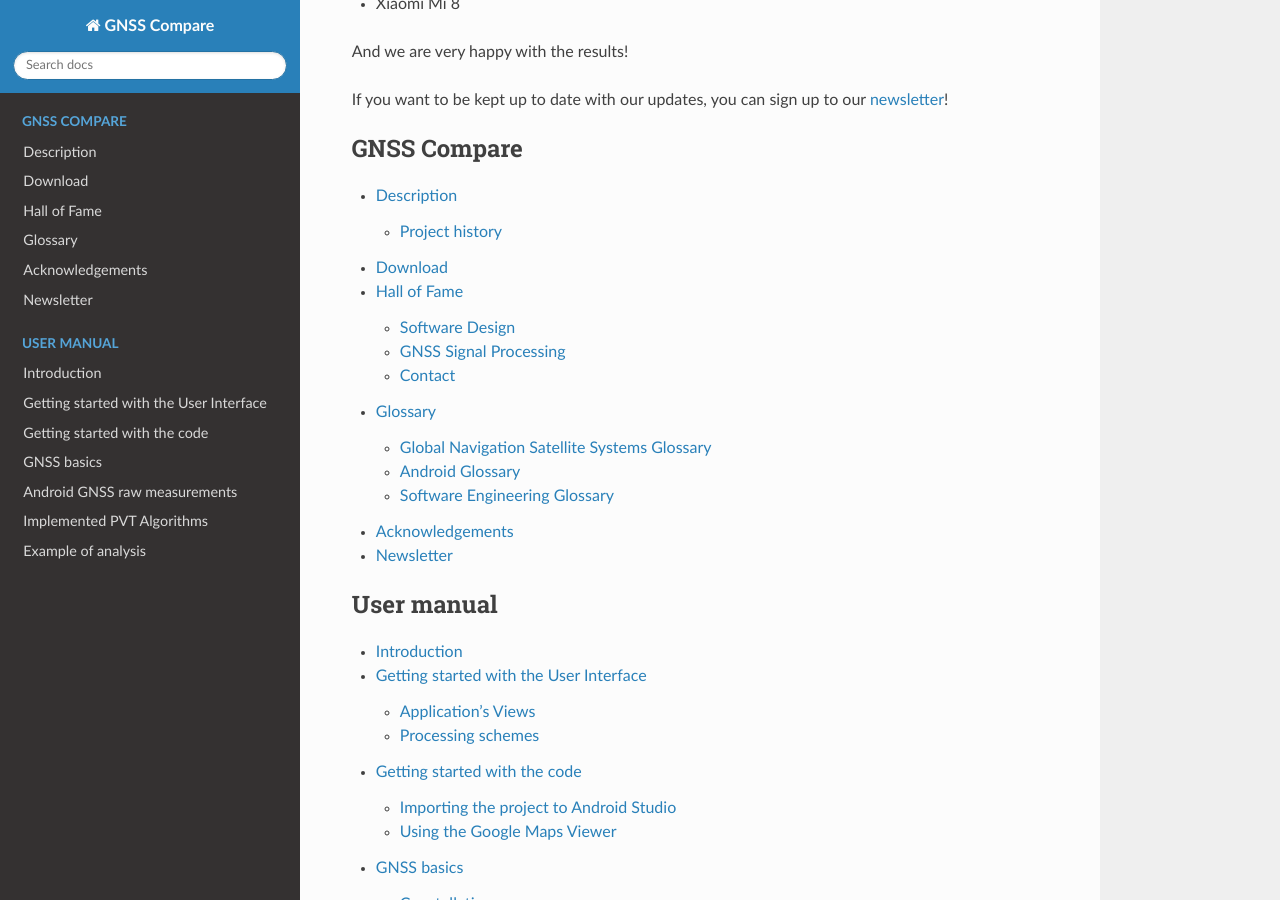
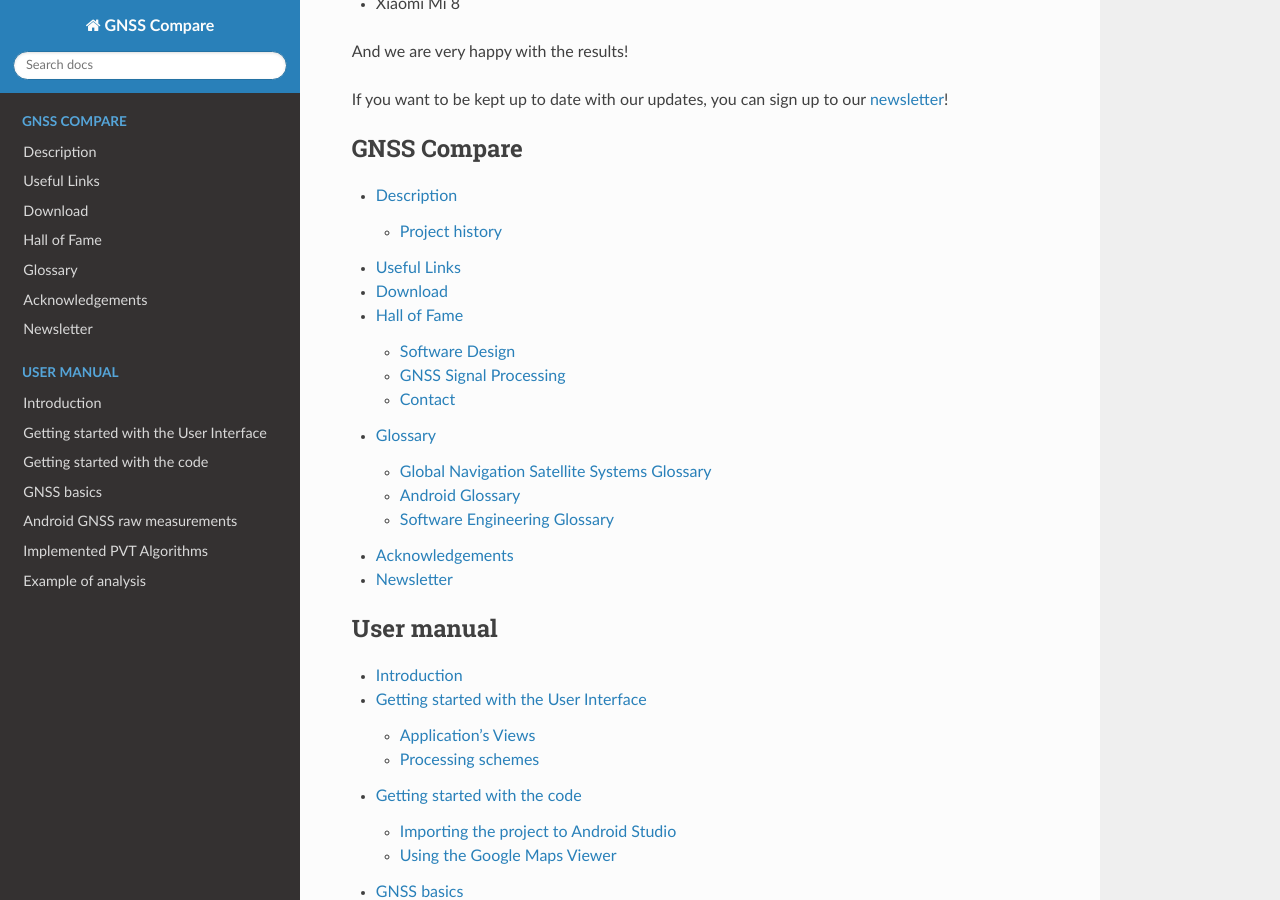
Before and after one commit to TheGalfins/GNSS_Compare, a Sphinx documentation site: the page built from docs/index.rst, in a window 1280 px wide and 900 px high, scrolled down 824 px. Built offline with Sphinx 7.4.7 and the Read the Docs theme 2.0.0, drawn with Linux system fonts in a browser that asks for light colours; pages that are not in the unit, such as notebooks, are missing from menus.

Commit message:
Added the useful_links chapter in the docs

```diff
--- a/docs/index.rst
+++ b/docs/index.rst
@@ -46,6 +46,7 @@
     :caption: GNSS Compare
 
     description
+    useful_links
     download
     team
     android_gnssMeasurements
--- /dev/null
+++ b/docs/useful_links.rst
@@ -0,0 +1,6 @@
+
+*************
+Useful Links
+*************
+
+In this section we have put some links that can be useful for the competitors of the  `2nd Edition of the Galileo Android App Competition <https://www.esa.int/Our_Activities/Navigation/European_students_and_researchers_compete_in_our_new_Galileo_app_competition>`_ :
```
